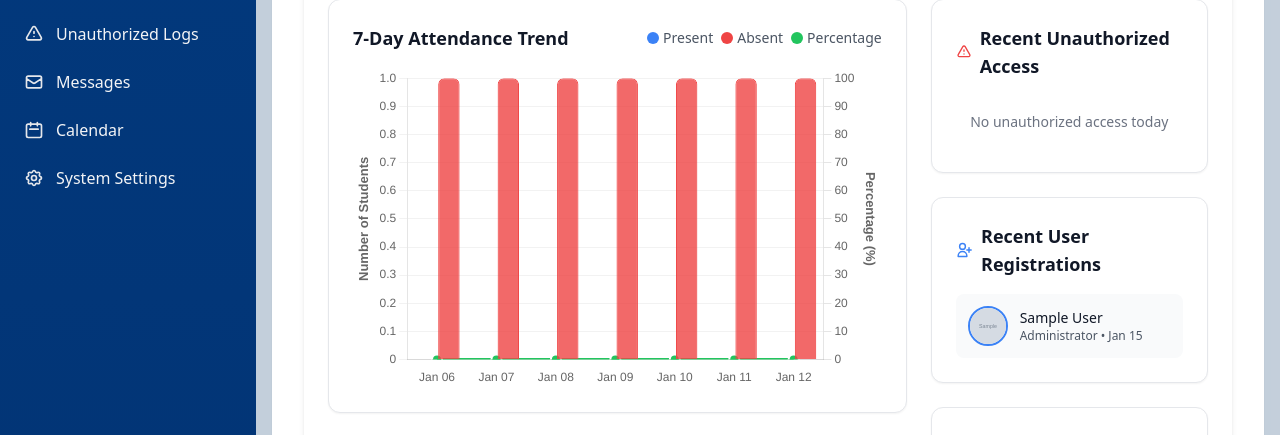
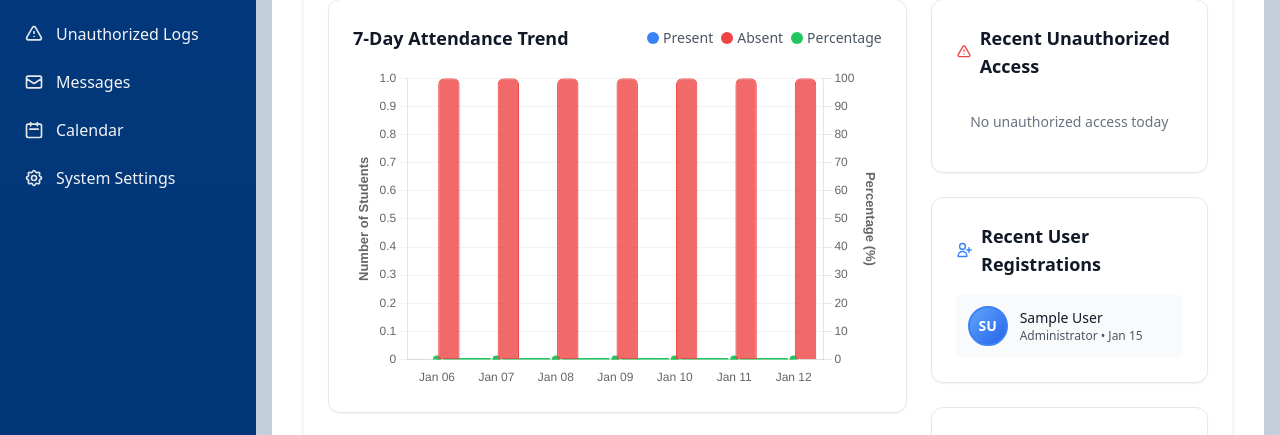
Before and after one commit to sh3ki/PROTECH_NEW, a Django app: page /admin/dashboard/ in a window 1280 px wide. Shown: the part 634-1069 px from the top of the page. Run offline with Django 5.2, Linux system fonts and the light colour scheme; a user stored in the database is signed in; tables that the repository leaves empty hold one stand-in row (values such as "Sample post"); grey boxes marked "Sample" are stand-in pictures; data that the repository does not hold is empty; parts of the project's set-up code (start-up, migrations or seed data) failed here and were passed over; some libraries are stand-ins or nearby versions.

Commit message:
Updated dashboard.html

```diff
--- a/templates/admin/dashboard.html
+++ b/templates/admin/dashboard.html
@@ -229,13 +229,9 @@ You are logged in as Administrator. You have full control over the system.
                 {% for user in recent_users %}
                 <div class="flex items-center space-x-3 p-3 bg-gray-50 dark:bg-gray-700/50 rounded-lg hover:shadow-sm transition-shadow">
                     <div class="flex-shrink-0">
-                        {% if user.profile_pic %}
-                        <img src="{{ user.profile_pic }}" alt="{{ user.first_name }}" class="w-10 h-10 rounded-full object-cover border-2 border-blue-500">
-                        {% else %}
                         <div class="w-10 h-10 rounded-full bg-gradient-to-br from-blue-400 to-blue-600 flex items-center justify-center text-white font-bold text-sm border-2 border-blue-500">
                             {{ user.first_name|first }}{{ user.last_name|first }}
                         </div>
-                        {% endif %}
                     </div>
                     <div class="flex-1 min-w-0">
                         <p class="text-sm font-medium text-gray-900 dark:text-white truncate">{{ user.first_name }} {{ user.last_name }}</p>
```
